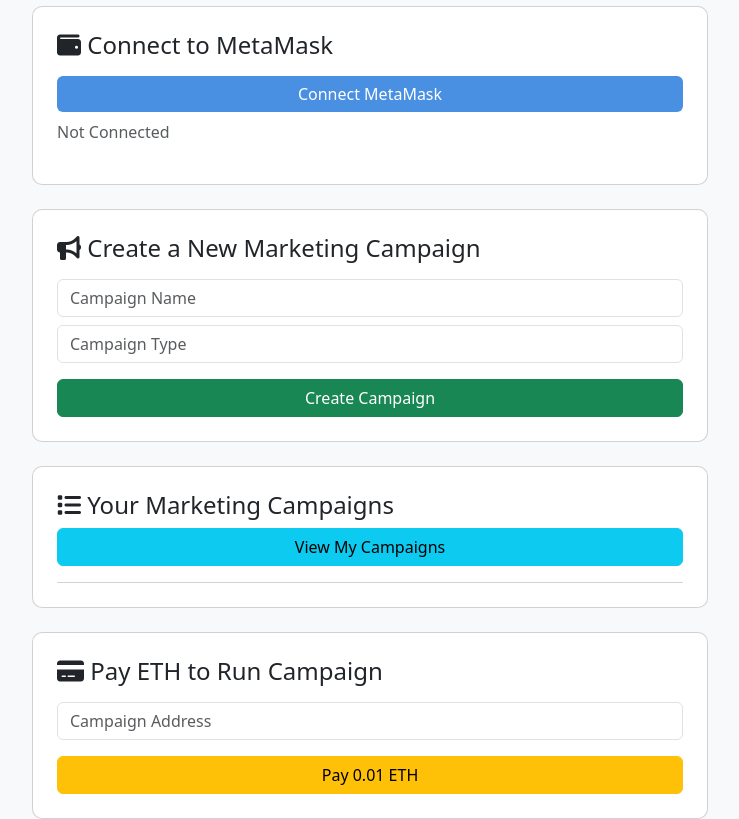
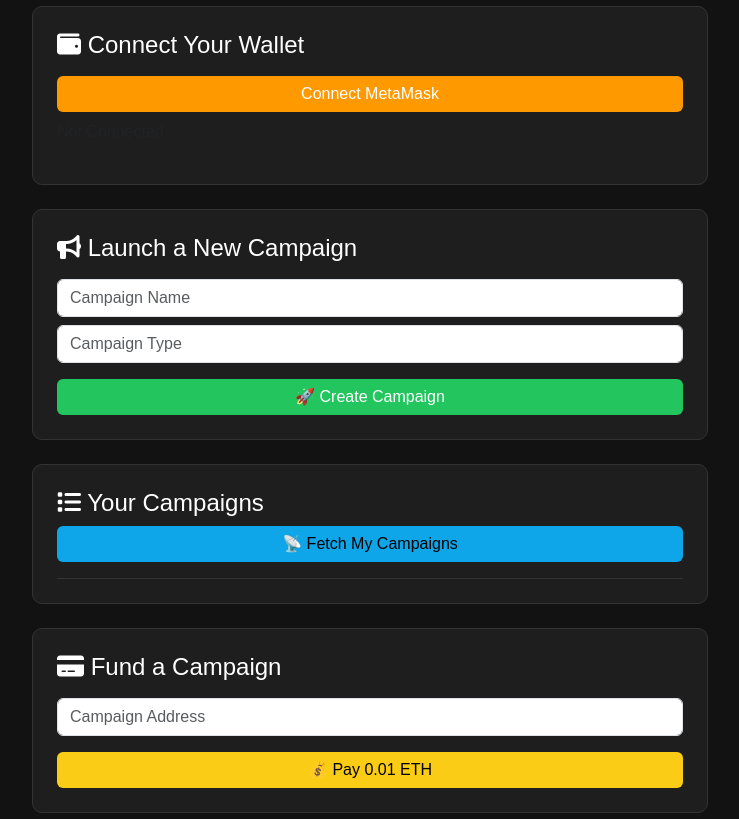
Before and after one commit to adithyanaren/MetaMarketing, a plain HTML site: page frontend/index.html in a window 1280 px wide. Shown: the part 96-915 px from the top of the page, without its empty margins (270-1009 px from the left). Drawn offline with nearby package versions, Linux system fonts and the light colour scheme.

Commit message:
Updated changes

```diff
--- a/frontend/index.html
+++ b/frontend/index.html
@@ -3,7 +3,7 @@
 <head>
     <meta charset="UTF-8">
     <meta name="viewport" content="width=device-width, initial-scale=1.0">
-    <title>MetaMarketing - Blockchain App</title>
+    <title> HashMark - Decentralized Marketing Hub</title>
 
     <!-- Bootstrap CSS -->
     <link href="https://cdn.jsdelivr.net/npm/bootstrap@5.3.0/dist/css/bootstrap.min.css" rel="stylesheet">
@@ -14,10 +14,12 @@
     <!-- Ethers.js -->
     <script src="https://cdn.jsdelivr.net/npm/ethers@5.7.2/dist/ethers.umd.min.js"></script>
 
-    <!-- Custom CSS -->
+    <!-- Custom Dark Theme -->
     <style>
         body {
-            background-color: #f8f9fa;
+            background-color: #121212;
+            color: #ffffff;
+            font-family: 'Arial', sans-serif;
         }
         .container {
             max-width: 700px;
@@ -25,14 +27,43 @@
             margin-top: 40px;
         }
         .card {
+            background-color: #1e1e1e;
+            color: #ffffff;
             border-radius: 10px;
+            border: 1px solid #333;
         }
         .btn-primary {
-            background-color: #4a90e2;
+            background-color: #ff9900;
             border: none;
         }
         .btn-primary:hover {
-            background-color: #357ab7;
+            background-color: #e58e00;
+        }
+        .btn-success {
+            background-color: #22c55e;
+            border: none;
+        }
+        .btn-success:hover {
+            background-color: #1fa34d;
+        }
+        .btn-info {
+            background-color: #0ea5e9;
+            border: none;
+        }
+        .btn-info:hover {
+            background-color: #007bbf;
+        }
+        .btn-warning {
+            background-color: #facc15;
+            border: none;
+        }
+        .btn-warning:hover {
+            background-color: #e5b400;
+        }
+        .list-group-item {
+            background-color: #2a2a2a;
+            color: white;
+            border: 1px solid #444;
         }
     </style>
 
@@ -42,35 +73,35 @@
 <body>
 
     <div class="container">
-        <h2 class="text-center mb-4">🚀 MetaMarketing - Blockchain App</h2>
+        <h2 class="text-center mb-4"> <strong>HashMark</strong> - Decentralized Marketing Hub</h2>
 
         <!-- Wallet Connection -->
         <div class="card p-4 mb-4">
-            <h4><i class="fas fa-wallet"></i> Connect to MetaMask</h4>
+            <h4><i class="fas fa-wallet"></i> Connect Your Wallet</h4>
             <button id="connectWallet" class="btn btn-primary w-100 mt-2">Connect MetaMask</button>
             <p id="walletAddress" class="mt-2 text-muted">Not Connected</p>
         </div>
 
         <!-- Create Campaign -->
         <div class="card p-4 mb-4">
-            <h4><i class="fas fa-bullhorn"></i> Create a New Marketing Campaign</h4>
+            <h4><i class="fas fa-bullhorn"></i> Launch a New Campaign</h4>
             <input type="text" id="campaignName" class="form-control mt-2" placeholder="Campaign Name">
             <input type="text" id="campaignType" class="form-control mt-2" placeholder="Campaign Type">
-            <button id="createCampaign" class="btn btn-success w-100 mt-3">Create Campaign</button>
+            <button id="createCampaign" class="btn btn-success w-100 mt-3">🚀 Create Campaign</button>
         </div>
 
         <!-- View Campaigns -->
         <div class="card p-4 mb-4">
-            <h4><i class="fas fa-list"></i> Your Marketing Campaigns</h4>
-            <button id="viewCampaigns" class="btn btn-info w-100">View My Campaigns</button>
+            <h4><i class="fas fa-list"></i> Your Campaigns</h4>
+            <button id="viewCampaigns" class="btn btn-info w-100">📡 Fetch My Campaigns</button>
             <ul id="campaignList" class="list-group mt-3"></ul>
         </div>
 
         <!-- Pay for Campaign -->
         <div class="card p-4">
-            <h4><i class="fas fa-credit-card"></i> Pay ETH to Run Campaign</h4>
+            <h4><i class="fas fa-credit-card"></i> Fund a Campaign</h4>
             <input type="text" id="campaignAddress" class="form-control mt-2" placeholder="Campaign Address">
-            <button id="payCampaign" class="btn btn-warning w-100 mt-3">Pay 0.01 ETH</button>
+            <button id="payCampaign" class="btn btn-warning w-100 mt-3">💰 Pay 0.01 ETH</button>
         </div>
     </div>
 
```
